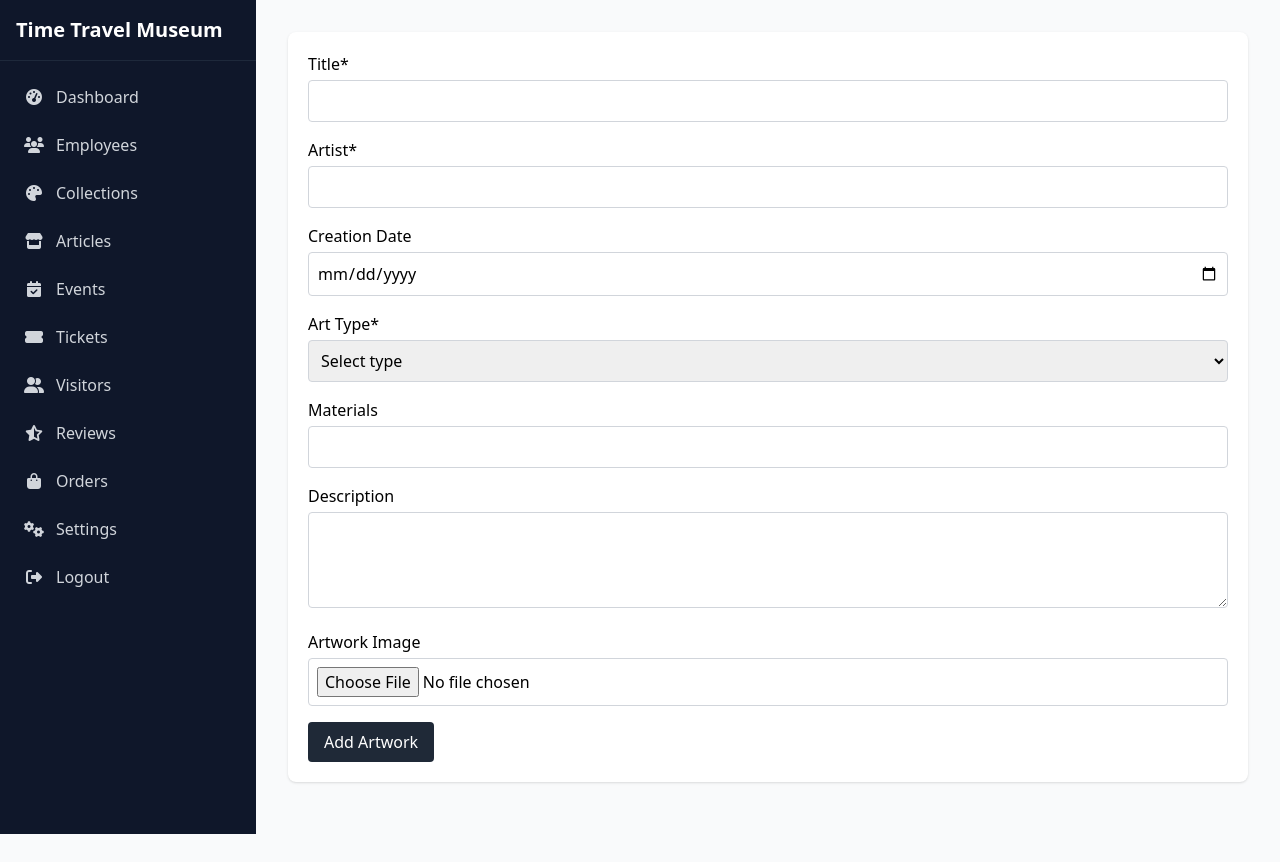
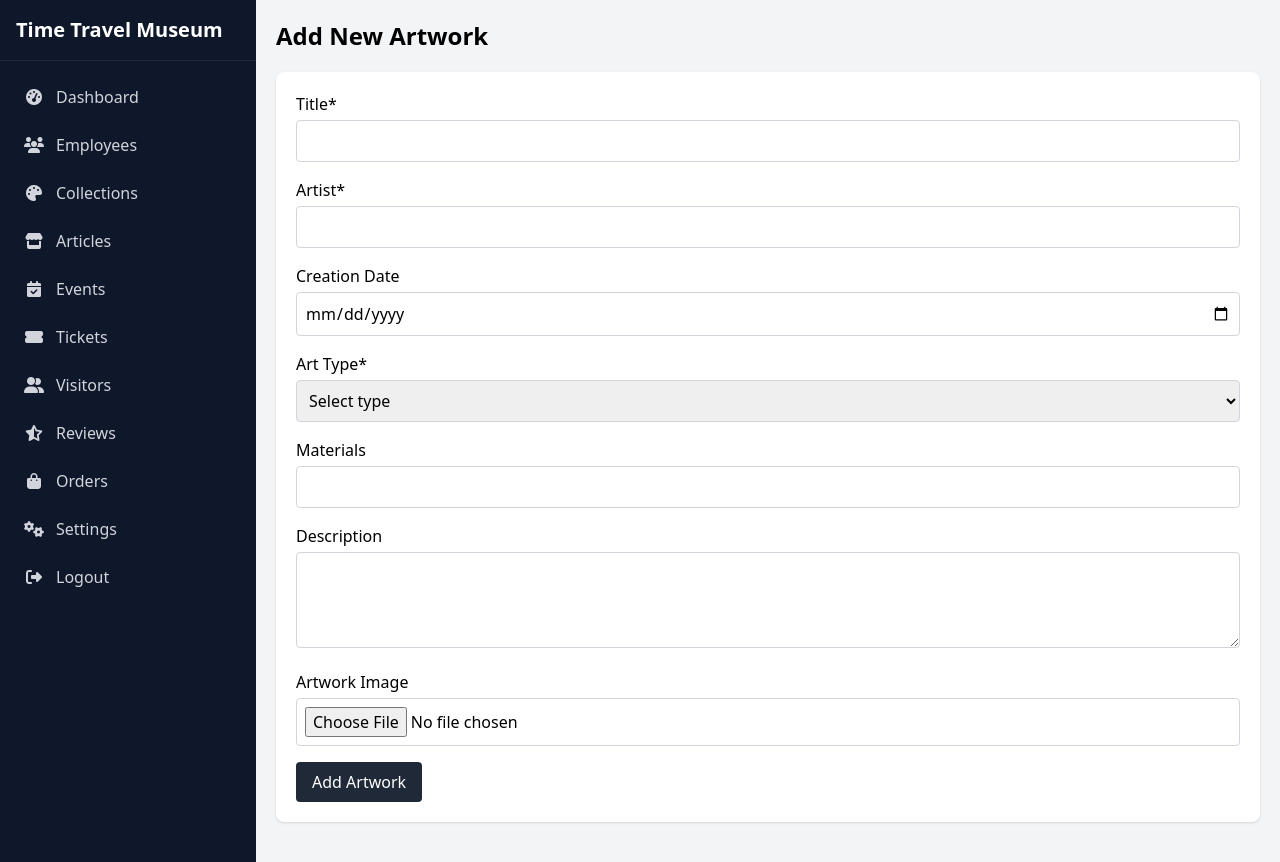
Before and after one commit to chvr4f/Museum-php, a PHP site: page /collection-form.php in a window 1280 px wide. Before the commit the page ends 834 px from the top, so only its background shows below. Run offline with PHP 8.4, Linux system fonts and the light colour scheme; the visitor is signed in with stand-in values (Sample User, id 1); some libraries are stand-ins or nearby versions.

Commit message:
collection form edit fixed

```diff
--- a/front/collection-form.php
+++ b/front/collection-form.php
@@ -2,12 +2,13 @@
 session_start();
 require 'config.php';
 
-// Verify admin role
+// Verify admin or oeuvres role
 if (!isset($_SESSION['user_id']) || ($_SESSION['role'] !== 'admin' && $_SESSION['role'] !== 'oeuvres')) {
     header('Location: login.php');
     exit();
 }
 
+// Initialize variables
 $success = $error = '';
 $artwork = [
     'id' => '',
@@ -22,20 +23,24 @@ $artwork = [
 $edit_mode = false;
 $current_image = '';
 
-
-// Handle form submission (POST)
+// Handle form submissions
 if ($_SERVER['REQUEST_METHOD'] === 'POST') {
     try {
-      // Handle image upload
+        // Handle file upload
         $imagePath = null;
         if (isset($_FILES['image_oeuvre']) && $_FILES['image_oeuvre']['error'] === UPLOAD_ERR_OK) {
             $uploadDir = 'uploads/oeuvres/';
-          if (!is_dir($uploadDir)) mkdir($uploadDir, 0755, true);
+            if (!is_dir($uploadDir)) {
+                mkdir($uploadDir, 0755, true);
+            }
+
             $extension = pathinfo($_FILES['image_oeuvre']['name'], PATHINFO_EXTENSION);
             $filename = uniqid() . '.' . $extension;
             $destination = $uploadDir . $filename;
+
             if (move_uploaded_file($_FILES['image_oeuvre']['tmp_name'], $destination)) {
                 $imagePath = $destination;
+                // Delete old image if exists
                 if (!empty($_POST['current_image']) && file_exists($_POST['current_image'])) {
                     unlink($_POST['current_image']);
                 }
@@ -48,16 +53,22 @@ if ($_SERVER['REQUEST_METHOD'] === 'POST') {
             // Delete artwork
             $stmt = $pdo->prepare("DELETE FROM oeuvres WHERE id = ?");
             $stmt->execute([$_POST['artwork_id']]);
+
+            // Delete the associated image file
             if (!empty($_POST['current_image']) && file_exists($_POST['current_image'])) {
                 unlink($_POST['current_image']);
             }
+
             $success = "Artwork deleted successfully!";
+            header('Location: collection-list.php');
+            exit();
         } elseif (isset($_POST['update'])) {
             // Update artwork
             $stmt = $pdo->prepare("UPDATE oeuvres SET
                 titre = ?, artiste = ?, date_creation = ?, type_oeuvre = ?,
                 materiaux = ?, informations = ?, image_oeuvre = ?
                 WHERE id = ?");
+
             $stmt->execute([
                 $_POST['titre'],
                 $_POST['artiste'],
@@ -66,15 +77,18 @@ if ($_SERVER['REQUEST_METHOD'] === 'POST') {
                 $_POST['materiaux'],
                 $_POST['informations'],
                 $imagePath,
-              $_POST['artwork_id'],
-              $_SESSION['user_id']
+                $_POST['artwork_id']
             ]);
+
             $success = "Artwork updated successfully!";
+            header('Location: collection-list.php');
+            exit();
         } else {
             // Add new artwork
             $stmt = $pdo->prepare("INSERT INTO oeuvres
                 (titre, artiste, date_creation, type_oeuvre, materiaux, informations, image_oeuvre, id_employe)
                 VALUES (?, ?, ?, ?, ?, ?, ?, ?)");
+
             $stmt->execute([
                 $_POST['titre'],
                 $_POST['artiste'],
@@ -85,28 +99,28 @@ if ($_SERVER['REQUEST_METHOD'] === 'POST') {
                 $imagePath,
                 $_SESSION['user_id']
             ]);
+
             $success = "Artwork added successfully!";
-      }
-
             header('Location: collection-list.php');
             exit();
-
+        }
     } catch (PDOException $e) {
         $error = "Database error: " . $e->getMessage();
     }
 }
 
-// Handle edit request (GET)
+// Handle edit request
 if (isset($_GET['edit'])) {
     try {
         $stmt = $pdo->prepare("SELECT * FROM oeuvres WHERE id = ?");
         $stmt->execute([$_GET['edit']]);
         $artwork = $stmt->fetch(PDO::FETCH_ASSOC);
+
         if ($artwork) {
             $edit_mode = true;
-          $current_image = $artwork['image_oeuvre'];
+            $current_image = $artwork['image_oeuvre'] ?? '';
         } else {
-          $error = "Artwork not found or you don't have permission to edit it";
+            $error = "Artwork not found";
         }
     } catch (PDOException $e) {
         $error = "Error fetching artwork: " . $e->getMessage();
@@ -115,7 +129,6 @@ if (isset($_GET['edit'])) {
 ?>
 <!DOCTYPE html>
 <html lang="en">
-
 <head>
   <meta charset="UTF-8">
   <meta name="viewport" content="width=device-width, initial-scale=1.0">
@@ -161,44 +174,55 @@ if (isset($_GET['edit'])) {
     }
   </script>
 </head>
-
-<body class="bg-gray-50 font-sans antialiased">
-  <div class="min-h-screen flex">
+<body class="bg-gray-100 font-sans">
+    <div class="flex min-h-screen">
         <!-- Sidebar -->
         <?php include 'sidebar.php'; ?>
 
         <!-- Main Content -->
-    <div class="flex-1 p-8">
+        <div class="flex-1 p-5">
+            <div class="flex justify-between items-center mb-5">
+                <h1 class="text-2xl font-bold"><?php echo $edit_mode ? 'Edit Artwork' : 'Add New Artwork'; ?></h1>
+            </div>
+
+            <?php if (!empty($success)): ?>
+                <div class="bg-green-100 border border-green-400 text-green-700 px-4 py-3 rounded mb-5">
+                    <?php echo htmlspecialchars($success); ?>
+                </div>
+            <?php endif; ?>
+
+            <?php if (!empty($error)): ?>
+                <div class="bg-red-100 border border-red-400 text-red-700 px-4 py-3 rounded mb-5">
+                    <?php echo htmlspecialchars($error); ?>
+                </div>
+            <?php endif; ?>
+
             <div class="bg-white rounded-lg shadow p-5 mb-5" id="card">
                 <form action="collection-form.php" method="POST" enctype="multipart/form-data">
                     <?php if ($edit_mode): ?>
-            <input type="hidden" name="artwork_id" value="<?php echo htmlspecialchars($artwork['id']); ?>">
+                        <input type="hidden" name="artwork_id" value="<?php echo htmlspecialchars($artwork['id'] ?? ''); ?>">
                         <input type="hidden" name="update" value="1">
-            <input type="hidden" name="current_image" value="<?php echo htmlspecialchars($artwork['image_oeuvre']); ?>">
+                        <input type="hidden" name="current_image" value="<?php echo htmlspecialchars($current_image ?? ''); ?>">
                     <?php endif; ?>
 
-        <!-- Title -->
                     <div class="mb-4">
                         <label for="titre" class="block font-medium mb-1">Title*</label>
-            <input type="text" id="titre" name="titre" value="<?php echo htmlspecialchars($artwork['titre']); ?>"
+                        <input type="text" id="titre" name="titre" value="<?php echo htmlspecialchars($artwork['titre'] ?? ''); ?>"
                                class="w-full p-2 border border-gray-300 rounded" required>
                     </div>
 
-        <!-- Artist -->
                     <div class="mb-4">
                         <label for="artiste" class="block font-medium mb-1">Artist*</label>
-            <input type="text" id="artiste" name="artiste" value="<?php echo htmlspecialchars($artwork['artiste']); ?>"
+                        <input type="text" id="artiste" name="artiste" value="<?php echo htmlspecialchars($artwork['artiste'] ?? ''); ?>"
                                class="w-full p-2 border border-gray-300 rounded" required>
                     </div>
 
-        <!-- Creation Date -->
                     <div class="mb-4">
                         <label for="date_creation" class="block font-medium mb-1">Creation Date</label>
-            <input type="date" id="date_creation" name="date_creation" value="<?php echo htmlspecialchars($artwork['date_creation']); ?>"
+                        <input type="date" id="date_creation" name="date_creation" value="<?php echo htmlspecialchars($artwork['date_creation'] ?? ''); ?>"
                                class="w-full p-2 border border-gray-300 rounded">
                     </div>
 
-        <!-- Art Type -->
                     <div class="mb-4">
                         <label for="type_oeuvre" class="block font-medium mb-1">Art Type*</label>
                         <select id="type_oeuvre" name="type_oeuvre" class="w-full p-2 border border-gray-300 rounded" required>
@@ -212,47 +236,45 @@ if (isset($_GET['edit'])) {
                         </select>
                     </div>
 
-        <!-- Materials -->
                     <div class="mb-4">
                         <label for="materiaux" class="block font-medium mb-1">Materials</label>
-            <input type="text" id="materiaux" name="materiaux" value="<?php echo htmlspecialchars($artwork['materiaux']); ?>"
+                        <input type="text" id="materiaux" name="materiaux" value="<?php echo htmlspecialchars($artwork['materiaux'] ?? ''); ?>"
                                class="w-full p-2 border border-gray-300 rounded">
                     </div>
 
-        <!-- Description -->
                     <div class="mb-4">
                         <label for="informations" class="block font-medium mb-1">Description</label>
                         <textarea id="informations" name="informations"
-                      class="w-full p-2 border border-gray-300 rounded h-24"><?php echo htmlspecialchars($artwork['informations']); ?></textarea>
+                                  class="w-full p-2 border border-gray-300 rounded h-24"><?php echo htmlspecialchars($artwork['informations'] ?? ''); ?></textarea>
                     </div>
 
-        <!-- Image Upload -->
                     <div class="mb-4">
                         <label for="image_oeuvre" class="block font-medium mb-1">Artwork Image</label>
                         <input type="file" id="image_oeuvre" name="image_oeuvre" accept="image/*"
                                class="w-full p-2 border border-gray-300 rounded">
-            <?php if ($edit_mode && !empty($artwork['image_oeuvre'])): ?>
+                        <?php if ($edit_mode && !empty($current_image)): ?>
                             <div class="mt-2">
-                    <img src="<?php echo htmlspecialchars($artwork['image_oeuvre']); ?>" class="max-w-[200px] max-h-[150px]">
+                                <img src="<?php echo htmlspecialchars($current_image); ?>" class="max-w-[200px] max-h-[150px]">
                                 <p class="text-sm text-gray-500">Current image</p>
                             </div>
                         <?php endif; ?>
                     </div>
 
-        <!-- Submit Button -->
                     <button type="submit" class="bg-gray-800 text-white px-4 py-2 rounded hover:bg-gray-700">
                         <?php echo $edit_mode ? 'Update Artwork' : 'Add Artwork'; ?>
                     </button>
 
-        <!-- Cancel Button -->
                     <?php if ($edit_mode): ?>
+                        <button type="submit" name="delete"
+                                class="ml-2 bg-red-500 text-white px-4 py-2 rounded hover:bg-red-600"
+                                onclick="return confirm('Are you sure you want to delete this artwork?')">
+                            Delete Artwork
+                        </button>
                         <a href="collection-list.php" class="ml-2 bg-gray-600 text-white px-4 py-2 rounded hover:bg-gray-500">Cancel</a>
                     <?php endif; ?>
                 </form>
             </div>
         </div>
-
     </div>
 </body>
-
 </html>
```
Lines whose indentation alone changed are shown as unchanged.
